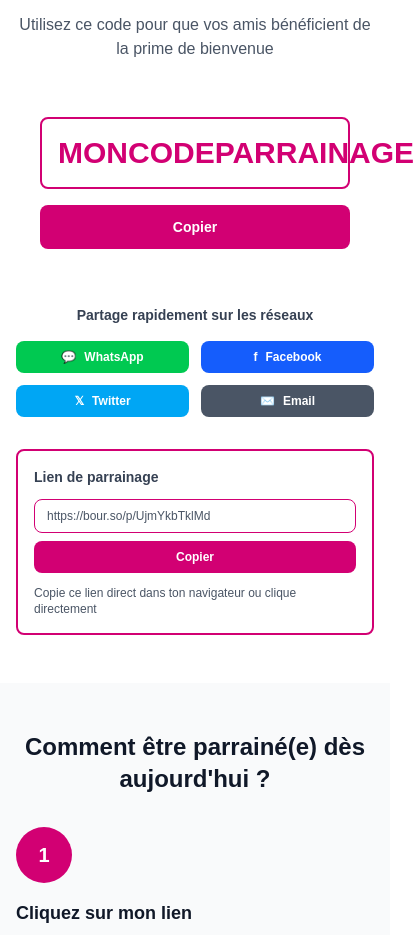
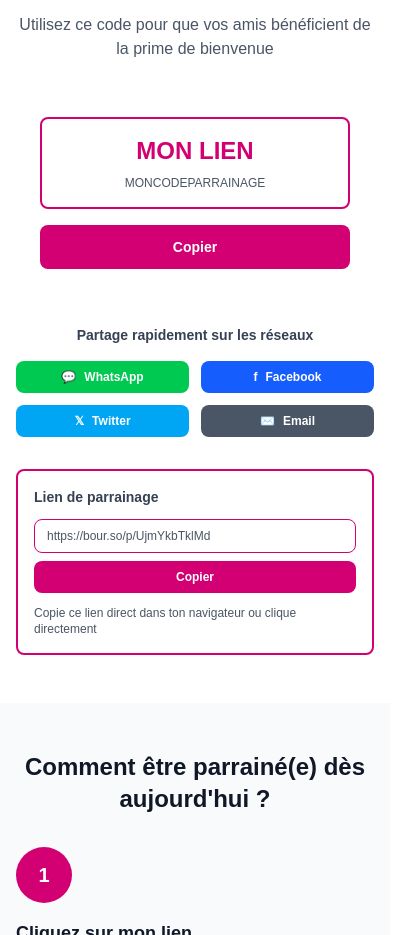
Before and after one commit to tomroad30/bourso26, a Next.js app: page / in a window 390 px wide. Shown: the part 963-1898 px from the top of the page, 414 px wide, since content can reach past the window. Built offline with nearby package versions, Linux system fonts and the light colour scheme.

Commit message:
📱 Fix mobile display - reduce code text and change to MON LIEN

```diff
--- a/app/components/ReferralCode.tsx
+++ b/app/components/ReferralCode.tsx
@@ -39,9 +39,10 @@ export default function ReferralCode({ referralCode }: { referralCode: string })
               style={{ borderColor: config.primaryColor }}
               title="Cliquer pour ouvrir le lien de parrainage"
             >
-              <p className="text-3xl md:text-4xl lg:text-5xl font-bold" style={{ color: config.primaryColor }}>
-                {referralCode}
+              <p className="text-2xl md:text-4xl lg:text-5xl font-bold" style={{ color: config.primaryColor }}>
+                MON LIEN
               </p>
+              <p className="text-xs md:text-sm text-gray-600 mt-2">{referralCode}</p>
             </button>
             <button
               onClick={handleCopy}
```
